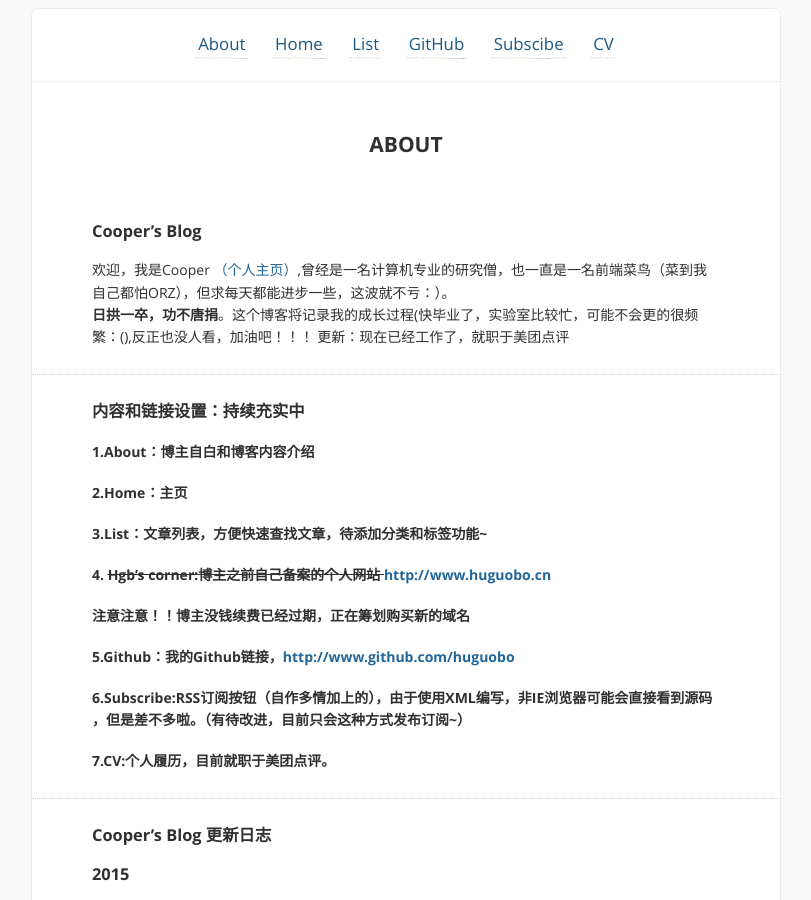
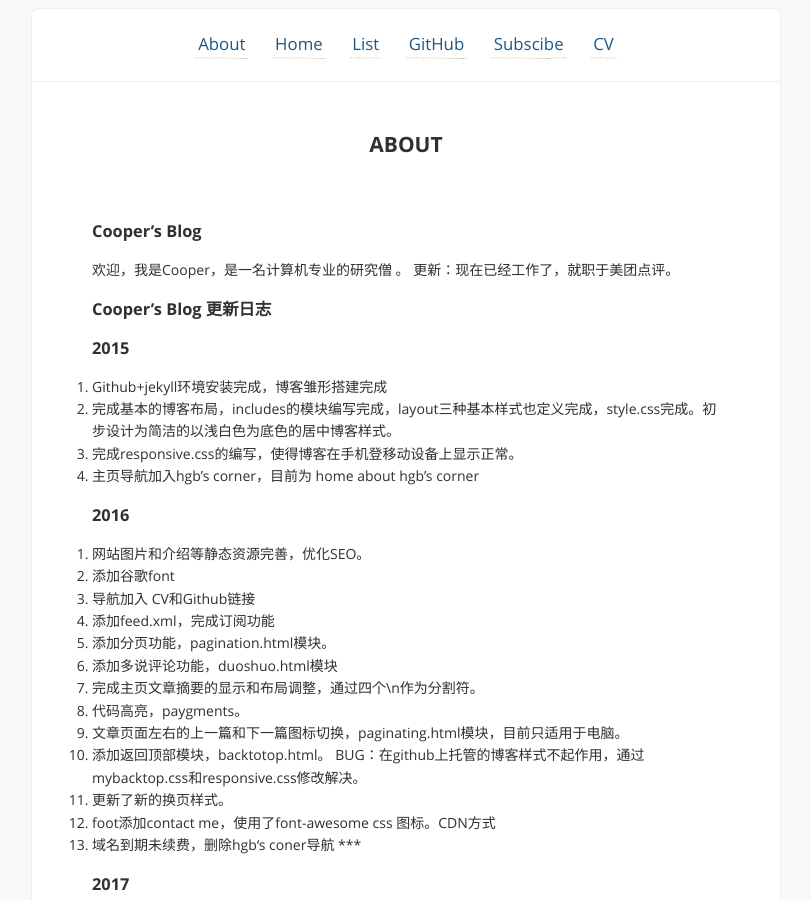
Before and after one commit to huguobo/old-blog, a Jekyll site: the page built from about.md, in a window 1280 px wide and 900 px high, scrolled down 214 px. Shown: the whole window, without its empty margins (234-1045 px from the left). Built offline with Jekyll 4.4.1, drawn with Linux system fonts in a browser that asks for light colours.

Commit message:
feat: info update

```diff
--- a/about.md
+++ b/about.md
@@ -3,19 +3,8 @@ layout: page
 title: About
 ---
 ### Cooper's Blog
-欢迎，我是Cooper [（个人主页）](http://www.huguobo.cn),曾经是一名计算机专业的研究僧，也一直是一名前端菜鸟（菜到我自己都怕ORZ），但求每天都能进步一些，这波就不亏：）。<br/>**日拱一卒，功不唐捐**。这个博客将记录我的成长过程(快毕业了，实验室比较忙，可能不会更的很频繁：(),反正也没人看，加油吧！！！ 更新：现在已经工作了，就职于美团点评
-
-***
-### 内容和链接设置：持续充实中
-#### 1.About：博主自白和博客内容介绍
-#### 2.Home：主页
-#### 3.List：文章列表，方便快速查找文章，待添加分类和标签功能~
-#### 4.  <del> Hgb's corner:博主之前自己备案的个人网站 [http://www.huguobo.cn](http://www.huguobo.cn "Hgb‘s Corner")</del>
-**注意注意！！博主没钱续费已经过期，正在筹划购买新的域名**
-#### 5.Github：我的Github链接，[http://www.github.com/huguobo](http://www.github.com/huguobo "myGithub")
-#### 6.Subscribe:RSS订阅按钮（自作多情加上的），由于使用XML编写，非IE浏览器可能会直接看到源码 ，但是差不多啦。（有待改进，目前只会这种方式发布订阅~）
-#### 7.CV:个人履历，目前就职于美团点评。
-***
+欢迎，我是Cooper，是一名计算机专业的研究僧 。
+更新：现在已经工作了，就职于美团点评。
 
 ### Cooper's Blog 更新日志
 
```
Also changed, not shown: README.md.
